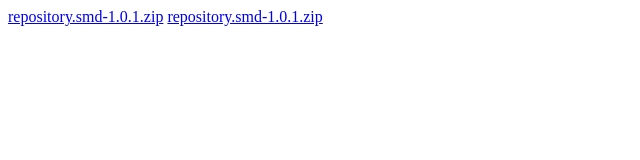
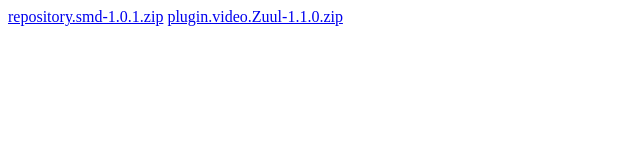
Before and after one commit to smdrepo/smdrepo.github.io, a plain HTML site: page smd/index.html in a window 1280 px wide. Shown: the full height of the page, 0-640 px from the left. Drawn offline with Linux system fonts and the light colour scheme.

Commit message:
Update index.html

```diff
--- a/smd/index.html
+++ b/smd/index.html
@@ -1,2 +1,2 @@
 <a href="repository.smd-1.0.1.zip">repository.smd-1.0.1.zip</a>
-<a href="repository.smd-1.0.1.zip">repository.smd-1.0.1.zip</a>
+<a href="plugin.video.Zuul-1.1.0.zip">plugin.video.Zuul-1.1.0.zip</a>
```
